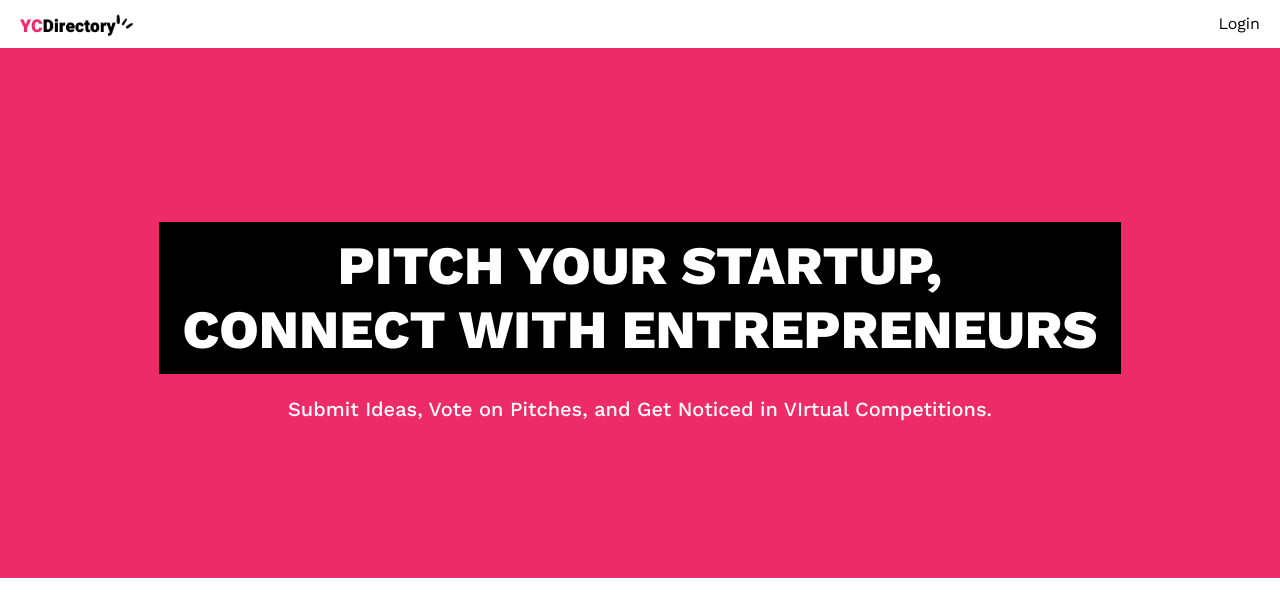
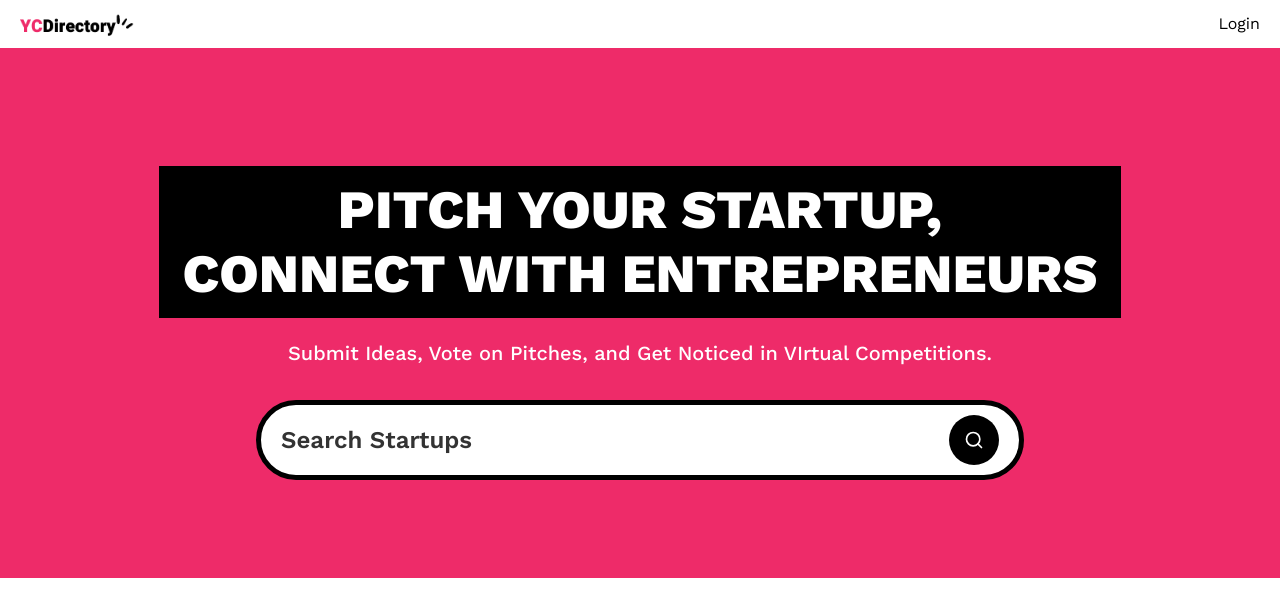
Before and after one commit to Chen-Myae2K/YC-Directory, a Next.js app: page / in a window 1280 px wide. Shown: the top 616 px of the page. Built offline with nearby package versions, Linux system fonts and the light colour scheme; no server answers.

Commit message:
search form

```diff
--- /dev/null
+++ b/components/SearchForm.tsx
@@ -0,0 +1,26 @@
+import React from 'react';
+import Form from 'next/form';
+import SearchFormReset from './SearchFormReset';
+import { Search } from 'lucide-react';
+
+
+const SearchForm = ({ query }: { query?: string }) => {
+    return (
+        <Form action="/" scroll={false} className='search-form'>
+            <input
+                name="query"
+                defaultValue={query}
+                className='search-input'
+                placeholder='Search Startups' />
+
+            <div className='flex gap-2'>
+                {query && <SearchFormReset />}
+                <button type="submit" className='search-btn text-white'>
+                    <Search className='size-5' />
+                </button>
+            </div>
+        </Form>
+    )
+}
+
+export default SearchForm
--- /dev/null
+++ b/components/SearchFormReset.tsx
@@ -0,0 +1,22 @@
+"use client";
+
+import { X } from "lucide-react";
+import Link from "next/link";
+
+const SearchFormReset = () => {
+
+    const reset = () => {
+        const form = document.querySelector('.search-form') as HTMLFormElement;
+        if (form) form.reset();
+    }
+
+    return (
+        <button type="reset" onClick={reset}>
+            <Link href="/" className="search-btn text-white">
+                <X />
+            </Link>
+        </button>
+    )
+}
+
+export default SearchFormReset
--- /dev/null
+++ b/components/ui/button.tsx
@@ -0,0 +1,60 @@
+import * as React from "react"
+import { Slot } from "@radix-ui/react-slot"
+import { cva, type VariantProps } from "class-variance-authority"
+
+import { cn } from "@/lib/utils"
+
+const buttonVariants = cva(
+  "inline-flex items-center justify-center gap-2 whitespace-nowrap rounded-md text-sm font-medium transition-all disabled:pointer-events-none disabled:opacity-50 [&_svg]:pointer-events-none [&_svg:not([class*='size-'])]:size-4 shrink-0 [&_svg]:shrink-0 outline-none focus-visible:border-ring focus-visible:ring-ring/50 focus-visible:ring-[3px] aria-invalid:ring-destructive/20 dark:aria-invalid:ring-destructive/40 aria-invalid:border-destructive",
+  {
+    variants: {
+      variant: {
+        default: "bg-primary text-primary-foreground hover:bg-primary/90",
+        destructive:
+          "bg-destructive text-white hover:bg-destructive/90 focus-visible:ring-destructive/20 dark:focus-visible:ring-destructive/40 dark:bg-destructive/60",
+        outline:
+          "border bg-background shadow-xs hover:bg-accent hover:text-accent-foreground dark:bg-input/30 dark:border-input dark:hover:bg-input/50",
+        secondary:
+          "bg-secondary text-secondary-foreground hover:bg-secondary/80",
+        ghost:
+          "hover:bg-accent hover:text-accent-foreground dark:hover:bg-accent/50",
+        link: "text-primary underline-offset-4 hover:underline",
+      },
+      size: {
+        default: "h-9 px-4 py-2 has-[>svg]:px-3",
+        sm: "h-8 rounded-md gap-1.5 px-3 has-[>svg]:px-2.5",
+        lg: "h-10 rounded-md px-6 has-[>svg]:px-4",
+        icon: "size-9",
+        "icon-sm": "size-8",
+        "icon-lg": "size-10",
+      },
+    },
+    defaultVariants: {
+      variant: "default",
+      size: "default",
+    },
+  }
+)
+
+function Button({
+  className,
+  variant,
+  size,
+  asChild = false,
+  ...props
+}: React.ComponentProps<"button"> &
+  VariantProps<typeof buttonVariants> & {
+    asChild?: boolean
+  }) {
+  const Comp = asChild ? Slot : "button"
+
+  return (
+    <Comp
+      data-slot="button"
+      className={cn(buttonVariants({ variant, size, className }))}
+      {...props}
+    />
+  )
+}
+
+export { Button, buttonVariants }
--- a/package.json
+++ b/package.json
@@ -9,6 +9,7 @@
     "lint": "eslint"
   },
   "dependencies": {
+    "@radix-ui/react-slot": "^1.2.3",
     "class-variance-authority": "^0.7.1",
     "clsx": "^2.1.1",
     "lucide-react": "^0.548.0",
--- a/src/app/(root)/layout.tsx
+++ b/src/app/(root)/layout.tsx
@@ -1,5 +1,5 @@
 import React from 'react'
-import Navbar from '../components/Navbar'
+import Navbar from '../../../components/Navbar'
 
 const layout = ({ children }: { children: React.ReactNode }) => {
     return (
--- a/src/app/(root)/page.tsx
+++ b/src/app/(root)/page.tsx
@@ -1,17 +1,16 @@
 import Image from "next/image";
-import Navbar from "../components/Navbar";
+import Navbar from "../../../components/Navbar";
+import SearchForm from "../../../components/SearchForm";
 
-
-
-export default function Home() {
+export default async function Home({ searchParams }:{ searchParams: Promise<{ query?: string }> }) {
+  const query = (await searchParams).query
   return (
     <section className="pink_container  ">
       <h1 className="text-2xl heading">Pitch Your Startup,<br />Connect With Entrepreneurs</h1>
       <p className="sub-heading max-w-3xl!">
         Submit Ideas, Vote on Pitches, and Get Noticed in VIrtual Competitions.
       </p>
-
-
+      <SearchForm query={query} />
     </section>
   );
 }
```
Also changed, not shown: components/Navbar.tsx (renamed from src/app/components/Navbar.tsx), 1 other file (tests, documents, lock files or other folders).
